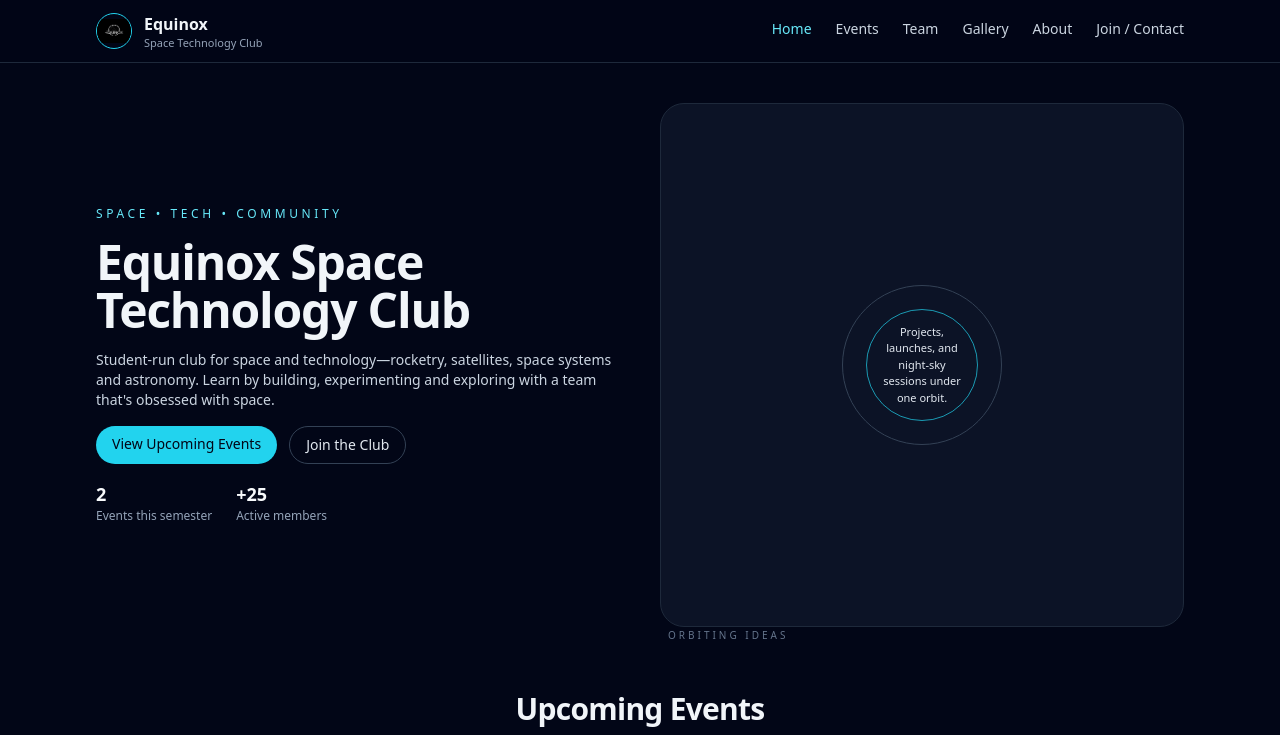
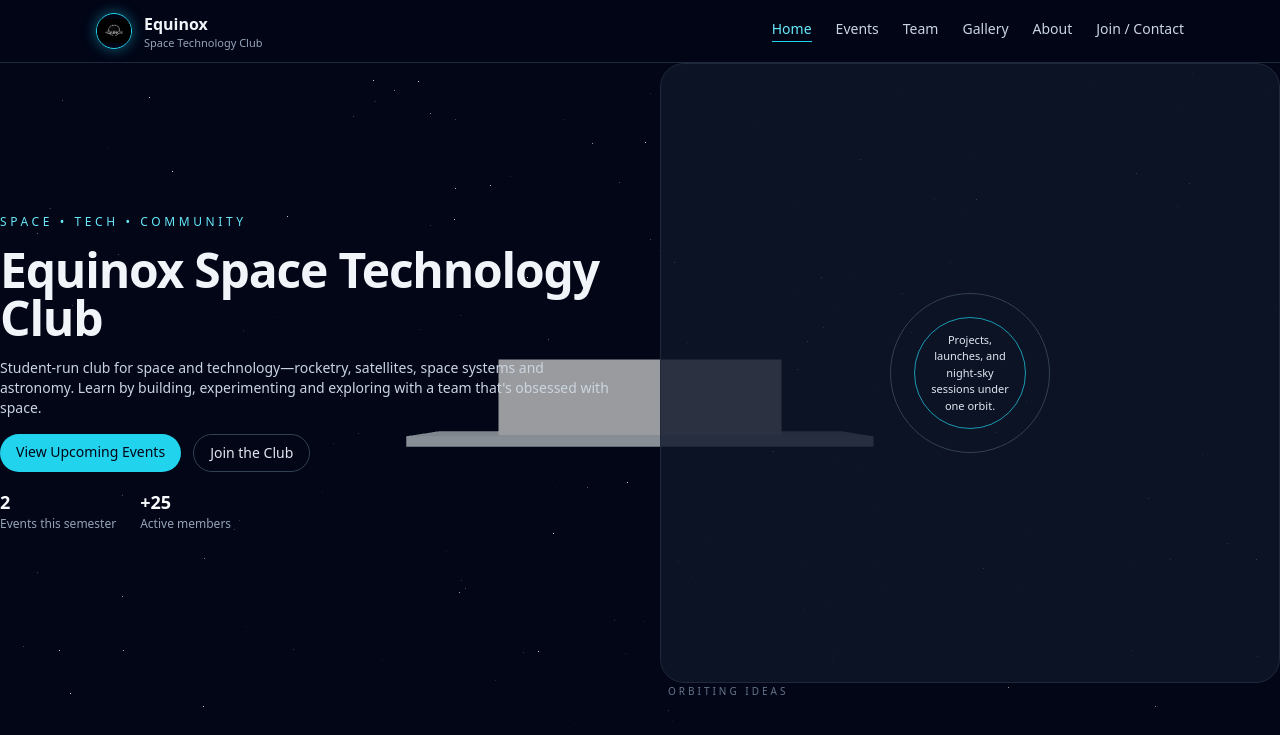
Before and after one commit to novastride12/equinox-website, a React (Vite) app: page / in a window 1280 px wide. Shown: the top 735 px of the page. Built offline with nearby package versions, Linux system fonts and the light colour scheme.

Commit message:
made the website more 3d with animations on scroll

```diff
--- a/src/App.tsx
+++ b/src/App.tsx
@@ -1,22 +1,14 @@
 import { Routes, Route } from "react-router-dom";
 import MainLayout from "./layout/MainLayout";
-import Home from "./pages/Home";
-import Events from "./pages/Events";
-import Team from "./pages/Team";
-import Gallery from "./pages/Gallery";
-import About from "./pages/About";
+import ScrollHome from "./pages/ScrollHome";
 import Contact from "./pages/Contact";
 
 function App() {
   return (
     <Routes>
-      <Route path="/" element={<MainLayout />}>
-        <Route index element={<Home />} />
-        <Route path="events" element={<Events />} />
-        <Route path="team" element={<Team />} />
-        <Route path="gallery" element={<Gallery />} />
-        <Route path="about" element={<About />} />
-        <Route path="contact" element={<Contact />} />
+      <Route element={<MainLayout />}>
+        <Route path="/" element={<ScrollHome />} />
+        <Route path="/contact" element={<Contact />} />
       </Route>
     </Routes>
   );
--- a/src/components/Navbar.tsx
+++ b/src/components/Navbar.tsx
@@ -1,65 +1,110 @@
-import { NavLink } from "react-router-dom";
-
-
-
-const navItems = [
-  { to: "/", label: "Home" },
-  { to: "/events", label: "Events" },
-  { to: "/team", label: "Team" },
-  { to: "/gallery", label: "Gallery" },
-  { to: "/about", label: "About" },
-  { to: "/contact", label: "Join / Contact" },
-];
+import { useEffect, useState } from "react";
+import { Link, useLocation, useNavigate } from "react-router-dom";
 
 interface NavbarProps {
   onLogoClick: () => void;
 }
 
+const navItems = [
+  { id: "home", label: "Home" },
+  { id: "events", label: "Events" },
+  { id: "team", label: "Team" },
+  { id: "gallery", label: "Gallery" },
+  { id: "about", label: "About" },
+];
+
 const Navbar = ({ onLogoClick }: NavbarProps) => {
+  const [active, setActive] = useState("home");
+  const location = useLocation();
+  const navigate = useNavigate();
+
+  const scrollToSection = (id: string) => {
+    if (location.pathname !== "/") {
+      navigate("/");
+      setTimeout(() => {
+        document
+          .getElementById(id)
+          ?.scrollIntoView({ behavior: "smooth" });
+      }, 50);
+    } else {
+      document
+        .getElementById(id)
+        ?.scrollIntoView({ behavior: "smooth" });
+    }
+  };
+
+  useEffect(() => {
+    if (location.pathname !== "/") return;
+
+    const onScroll = () => {
+      for (const item of navItems) {
+        const el = document.getElementById(item.id);
+        if (!el) continue;
+
+        const rect = el.getBoundingClientRect();
+        if (rect.top <= 120 && rect.bottom >= 120) {
+          setActive(item.id);
+          break;
+        }
+      }
+    };
+
+    window.addEventListener("scroll", onScroll);
+    return () => window.removeEventListener("scroll", onScroll);
+  }, [location.pathname]);
+
   return (
     <header className="border-b border-slate-800 bg-slate-950/90 backdrop-blur sticky top-0 z-20">
       <nav className="max-w-6xl mx-auto px-4 sm:px-6 lg:px-8 py-3 flex items-center justify-between gap-6">
-        {/* Left: logo + title */}
+        {/* Logo */}
         <button
           type="button"
-  onClick={onLogoClick}
+          onClick={() => {
+            if (location.pathname !== "/") {
+              navigate("/");
+            }
+            onLogoClick();
+          }}
           className="flex items-center gap-3 focus:outline-none focus:ring-2 focus:ring-cyan-400 rounded-full"
         >
           <img
             src="/logo.jpeg"
             alt="Equinox logo"
-    className="h-9 w-9 rounded-full border border-cyan-400 object-contain"
+            className="h-9 w-9 rounded-full border border-cyan-400 object-contain shadow-[0_0_14px_rgba(34,211,238,0.45)]"
           />
-
           <div className="leading-tight text-left">
-    <div className="font-semibold text-sm sm:text-base">Equinox</div>
+            <div className="font-semibold text-sm sm:text-base">
+              Equinox
+            </div>
             <div className="text-[11px] text-slate-400">
               Space Technology Club
             </div>
           </div>
         </button>
 
-
-
-        {/* Right: nav links */}
+        {/* Nav items */}
         <div className="hidden md:flex items-center gap-6 text-sm">
           {navItems.map((item) => (
-            <NavLink
-              key={item.to}
-              to={item.to}
-              end={item.to === "/"}
-              className={({ isActive }) =>
-                [
-                  "pb-0.5 border-b border-transparent hover:border-cyan-400",
-                  isActive
+            <button
+              key={item.id}
+              onClick={() => scrollToSection(item.id)}
+              className={[
+                "pb-0.5 border-b transition-colors",
+                active === item.id
                   ? "text-cyan-300 border-cyan-400"
-                    : "text-slate-300 hover:text-cyan-200",
-                ].join(" ")
-              }
+                  : "text-slate-300 border-transparent hover:text-cyan-200 hover:border-cyan-400",
+              ].join(" ")}
             >
               {item.label}
-            </NavLink>
+            </button>
           ))}
+
+          <Link
+            to="/contact"
+            className="pb-0.5 text-slate-300 hover:text-cyan-200 border-b border-transparent hover:border-cyan-400 transition-colors"
+          >
+            Join / Contact
+          </Link>
         </div>
       </nav>
     </header>
--- /dev/null
+++ b/src/components/ScrollShuttleBackground.tsx
@@ -0,0 +1,84 @@
+import { Canvas, useFrame } from "@react-three/fiber";
+import { Stars, useGLTF } from "@react-three/drei";
+import { useEffect, useRef } from "react";
+import * as THREE from "three";
+
+/* ===================== SCROLL HOOK ===================== */
+
+function useScrollProgress() {
+  const progress = useRef(0);
+
+  useEffect(() => {
+    const onScroll = () => {
+      const max =
+        document.body.scrollHeight - window.innerHeight;
+      progress.current = max > 0 ? window.scrollY / max : 0;
+    };
+
+    window.addEventListener("scroll", onScroll);
+    return () => window.removeEventListener("scroll", onScroll);
+  }, []);
+
+  return progress;
+}
+
+/* ===================== SHUTTLE ===================== */
+
+function Shuttle({ scroll }: { scroll: React.MutableRefObject<number> }) {
+  const group = useRef<THREE.Group>(null);
+
+  // TEMP PLACEHOLDER – later replace with GLTF
+  useFrame(() => {
+    if (!group.current) return;
+
+    const p = scroll.current;
+
+    // camera-style cinematic motion
+    group.current.rotation.y = p * Math.PI * 0.6;
+    group.current.position.z = -p * 6;
+  });
+
+  return (
+    <group ref={group}>
+      {/* BODY */}
+      <mesh>
+        <boxGeometry args={[2.8, 0.8, 0.8]} />
+        <meshStandardMaterial color="#e5e7eb" />
+      </mesh>
+
+      {/* WINGS */}
+      <mesh position={[0, -0.4, 0]}>
+        <boxGeometry args={[4.5, 0.1, 1.2]} />
+        <meshStandardMaterial color="#cbd5e1" />
+      </mesh>
+
+      {/* ENGINE */}
+      <mesh position={[0, 0, -0.6]}>
+        <cylinderGeometry args={[0.2, 0.3, 0.6, 16]} />
+        <meshStandardMaterial color="#9ca3af" />
+      </mesh>
+    </group>
+  );
+}
+
+/* ===================== SCENE ===================== */
+
+export default function ScrollShuttleBackground() {
+  const scroll = useScrollProgress();
+
+  return (
+    <div className="fixed inset-0 -z-10">
+      <Canvas
+        camera={{ position: [0, 0, 8], fov: 55 }}
+        gl={{ antialias: true }}
+      >
+        <Stars radius={200} depth={60} count={3000} fade />
+
+        <ambientLight intensity={0.4} />
+        <directionalLight position={[6, 4, 5]} intensity={1.1} />
+
+        <Shuttle scroll={scroll} />
+      </Canvas>
+    </div>
+  );
+}
--- a/src/layout/MainLayout.tsx
+++ b/src/layout/MainLayout.tsx
@@ -1,25 +1,26 @@
+import { Outlet, useLocation } from "react-router-dom";
 import { useState } from "react";
-import { Outlet } from "react-router-dom";
 import Navbar from "../components/Navbar";
 import Footer from "../components/Footer";
+import ScrollShuttleBackground from "../components/ScrollShuttleBackground";
 import SolarSystemOverlay3D from "../components/SolarSystemOverlay3D";
 
-
 const MainLayout = () => {
-  const [showSolarSystem, setShowSolarSystem] = useState(false);
+  const [openSolar, setOpenSolar] = useState(false);
+  const location = useLocation();
 
   return (
-    <div className="min-h-screen bg-slate-950 text-slate-100">
-      <Navbar onLogoClick={() => setShowSolarSystem(true)} />
-      <main className="py-10">
-        <div className="max-w-6xl mx-auto px-4 sm:px-6 lg:px-8">
-          <Outlet />
-        </div>
-      </main>
+    <div className="relative">
+      {/* 3D background ONLY on home */}
+      {location.pathname === "/" && <ScrollShuttleBackground />}
+
+      <Navbar onLogoClick={() => setOpenSolar(true)} />
+      <Outlet />
       <Footer />
+
       <SolarSystemOverlay3D
-        open={showSolarSystem}
-        onClose={() => setShowSolarSystem(false)}
+        open={openSolar}
+        onClose={() => setOpenSolar(false)}
       />
     </div>
   );
--- /dev/null
+++ b/src/pages/ScrollHome.tsx
@@ -0,0 +1,33 @@
+import Home from "./Home";
+import Events from "./Events";
+import Team from "./Team";
+import Gallery from "./Gallery";
+import About from "./About";
+
+const ScrollHome = () => {
+  return (
+    <main className="relative z-10">
+      <section id="home" className="min-h-screen">
+        <Home />
+      </section>
+
+      <section id="events" className="min-h-screen">
+        <Events />
+      </section>
+
+      <section id="team" className="min-h-screen">
+        <Team />
+      </section>
+
+      <section id="gallery" className="min-h-screen">
+        <Gallery />
+      </section>
+
+      <section id="about" className="min-h-screen">
+        <About />
+      </section>
+    </main>
+  );
+};
+
+export default ScrollHome;
```
Lines whose indentation alone changed are shown as unchanged.
